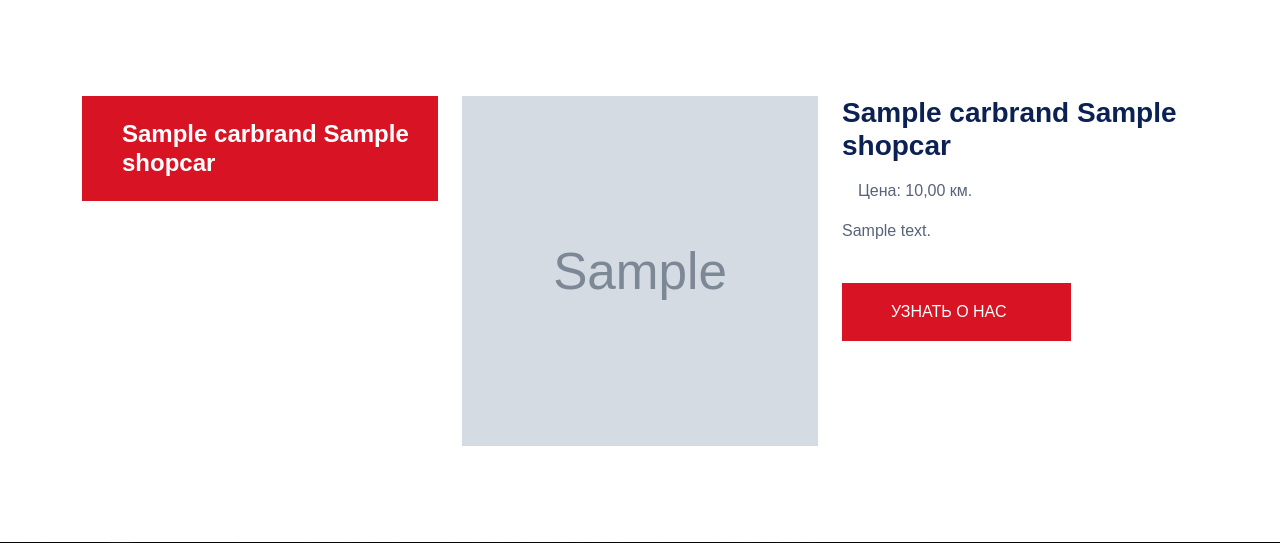
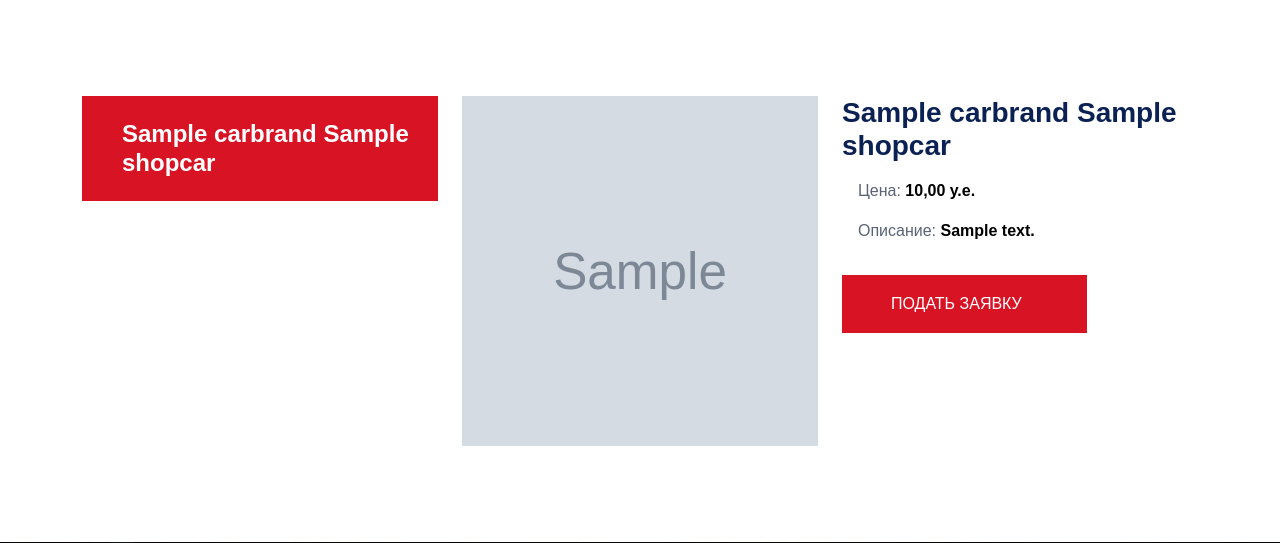
Before and after one commit to OlegEgoism/Taxi, a Django app: page /shop_car in a window 1280 px wide. Shown: the part 378-921 px from the top of the page. Run offline with Django 5.2, Linux system fonts and the light colour scheme; tables that the repository leaves empty hold one stand-in row (values such as "Sample post"); grey boxes marked "Sample" are stand-in pictures; some libraries are stand-ins or nearby versions.

Commit message:
Доработки по вебу

```diff
--- a/templates/shop_car.html
+++ b/templates/shop_car.html
@@ -47,9 +47,9 @@
                                     </div>
                                     <div class="col-md-6">
                                         <h3 class="mb-3">{{ shop_car.car_brand.name }} {{ shop_car.name }}</h3>
-                                        <p><i class="fa fa-check text-success me-3"></i>Цена: {{ shop_car.price }} км.</p>
-                                        <p class="mb-4">{{ shop_car.description }}</p>
-                                        <a href="{% url 'contact' %}" class="btn btn-primary py-3 px-5 mt-3">Узнать о нас<i class="fa fa-arrow-right ms-3"></i></a>
+                                        <p><i class="fa fa-check text-success me-3"></i>Цена: <span style="font-weight:bold; color:rgb(0,0,0);">{{ shop_car.price }} у.е.</span></p>
+                                        <p><i class="fa fa-check text-success me-3"></i>Описание: <span style="font-weight:bold; color:rgb(0,0,0);">{{ shop_car.description }}</span></p>
+                                        <a href="{% url 'contact' %}" class="btn btn-primary py-3 px-5 mt-3">Подать заявку<i class="fa fa-arrow-right ms-3"></i></a>
                                     </div>
                                 </div>
                             </div>
```
Also changed, not shown: templates/car.html (+6 -3 lines).
